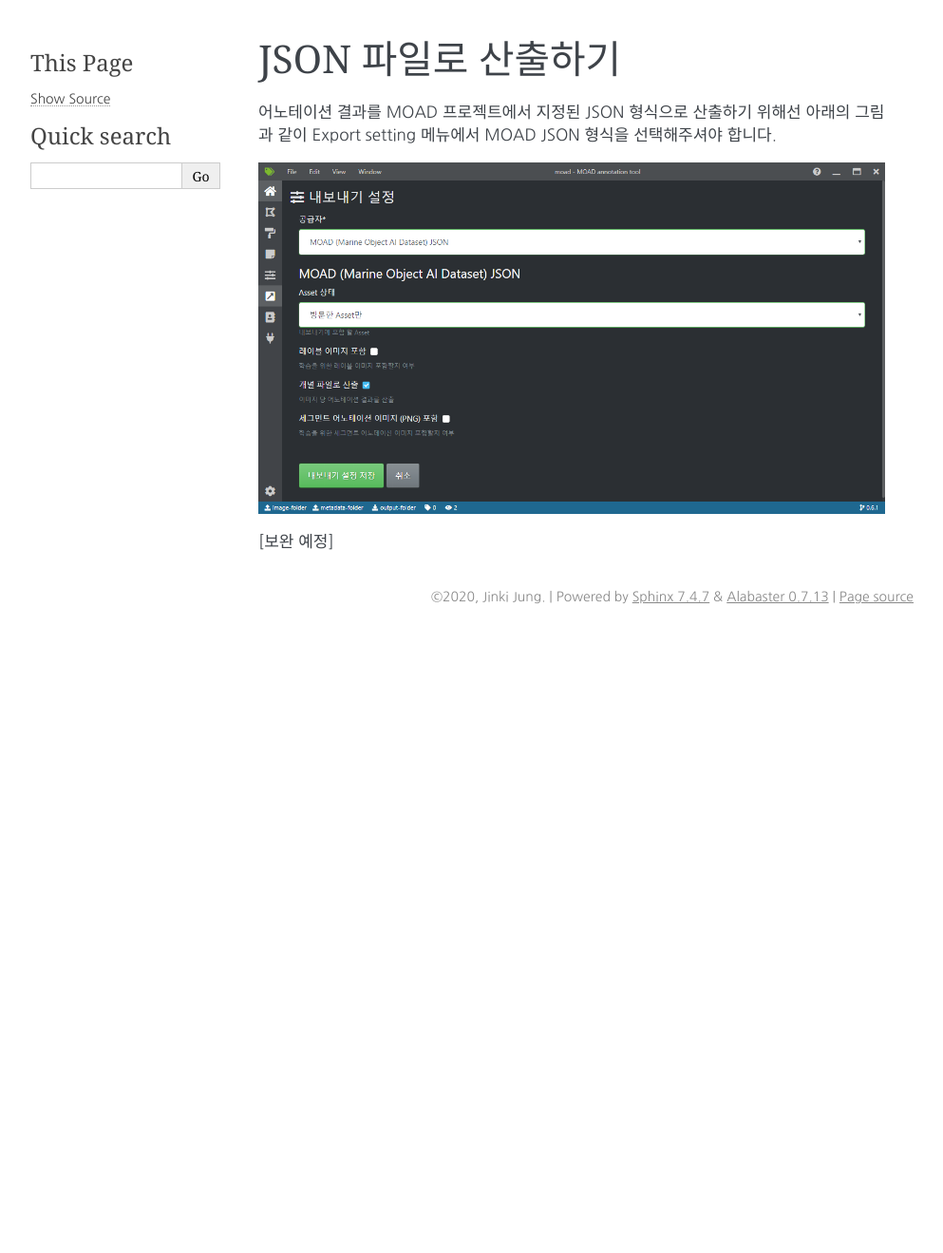
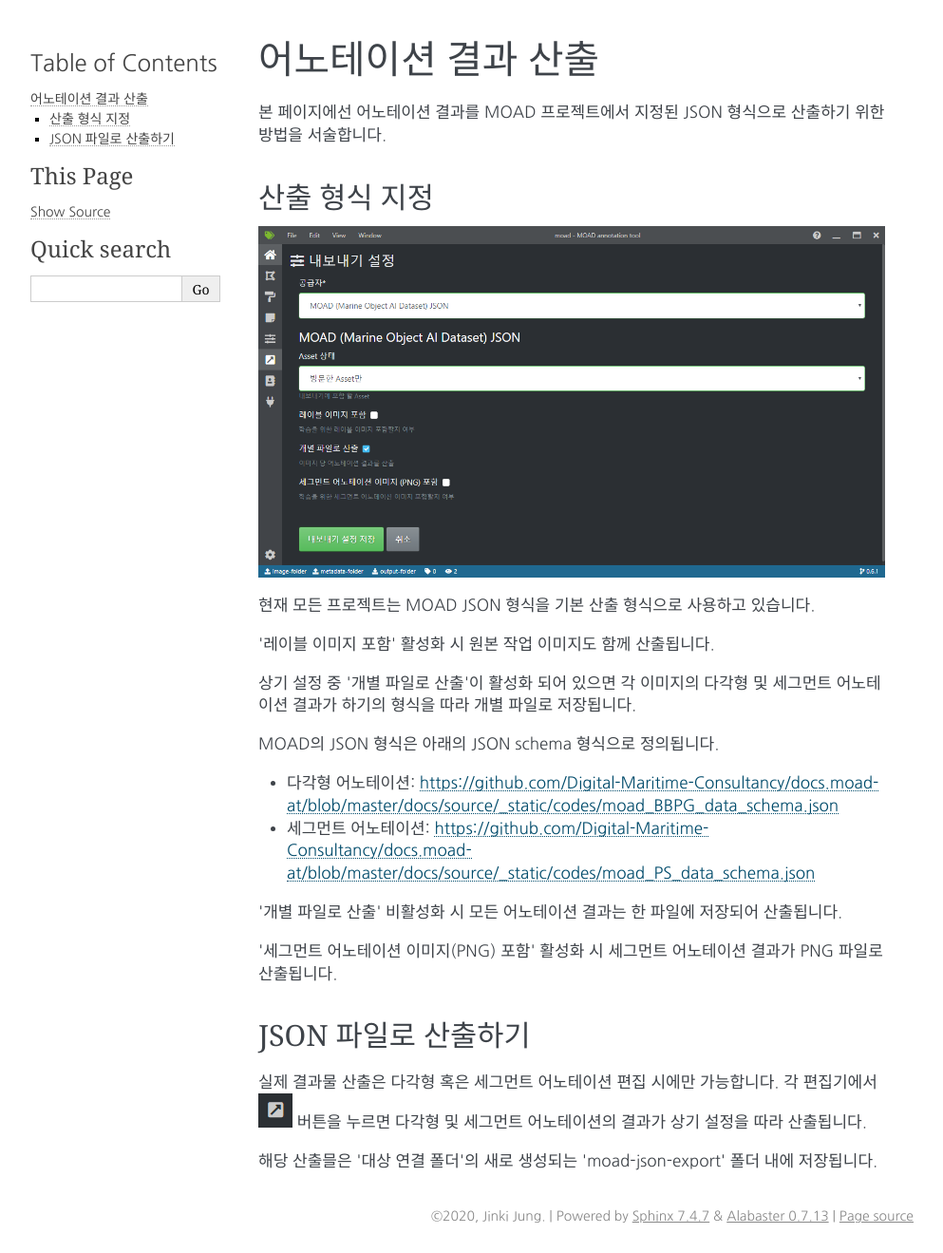
Before and after one commit to Digital-Maritime-Consultancy/docs.moad-at, a Sphinx documentation site: the page built from docs/source/export.rst, in a window 1280 px wide. Shown: the whole page at 95% size, without its empty margins (148-1141 px from the left). Built offline with Sphinx 7.4.7, drawn with Linux system fonts in a browser that asks for light colours; before the commit the page ends 900 px from its top, so only the background shows below that.

Commit message:
updates of content

```diff
--- a/docs/source/export.rst
+++ b/docs/source/export.rst
@@ -1,12 +1,36 @@
 .. _export:
 
-JSON 파일로 산출하기
+.. |icon_exportAnno| image:: _static/images/icons/exportAnno.png
+
+어노테이션 결과 산출
 ===================================================
 
-어노테이션 결과를 MOAD 프로젝트에서 지정된 JSON 형식으로 산출하기 위해선 아래의 그림과 같이 Export setting 메뉴에서 MOAD JSON 형식을 선택해주셔야 합니다.
+본 페이지에선 어노테이션 결과를 MOAD 프로젝트에서 지정된 JSON 형식으로 산출하기 위한 방법을 서술합니다.
 
-.. image:: _static/images/exportSettingScreen.png
+
+산출 형식 지정
+---------------------
+.. image:: _static/images/screenshots/exportSettingScreen.png
     :align: center
     :alt: JSON 산출 설정 화면
 
-[보완 예정]
+현재 모든 프로젝트는 MOAD JSON 형식을 기본 산출 형식으로 사용하고 있습니다.
+
+'레이블 이미지 포함' 활성화 시 원본 작업 이미지도 함께 산출됩니다.
+
+상기 설정 중 '개별 파일로 산출'이 활성화 되어 있으면 각 이미지의 다각형 및 세그먼트 어노테이션 결과가 하기의 형식을 따라 개별 파일로 저장됩니다.
+
+MOAD의 JSON 형식은 아래의 JSON schema 형식으로 정의됩니다.
+
+* 다각형 어노테이션: https://github.com/Digital-Maritime-Consultancy/docs.moad-at/blob/master/docs/source/_static/codes/moad_BBPG_data_schema.json
+* 세그먼트 어노테이션: https://github.com/Digital-Maritime-Consultancy/docs.moad-at/blob/master/docs/source/_static/codes/moad_PS_data_schema.json
+
+'개별 파일로 산출' 비활성화 시 모든 어노테이션 결과는 한 파일에 저장되어 산출됩니다.
+
+'세그먼트 어노테이션 이미지(PNG) 포함' 활성화 시 세그먼트 어노테이션 결과가 PNG 파일로 산출됩니다.
+
+JSON 파일로 산출하기
+------------------------------
+실제 결과물 산출은 다각형 혹은 세그먼트 어노테이션 편집 시에만 가능합니다. 각 편집기에서 |icon_exportAnno| 버튼을 누르면 다각형 및 세그먼트 어노테이션의 결과가 상기 설정을 따라 산출됩니다.
+
+해당 산출믈은 '대상 연결 폴더'의 새로 생성되는 'moad-json-export' 폴더 내에 저장됩니다.
```
Also changed, not shown: docs/source/annotation.rst (+23 -2 lines).
